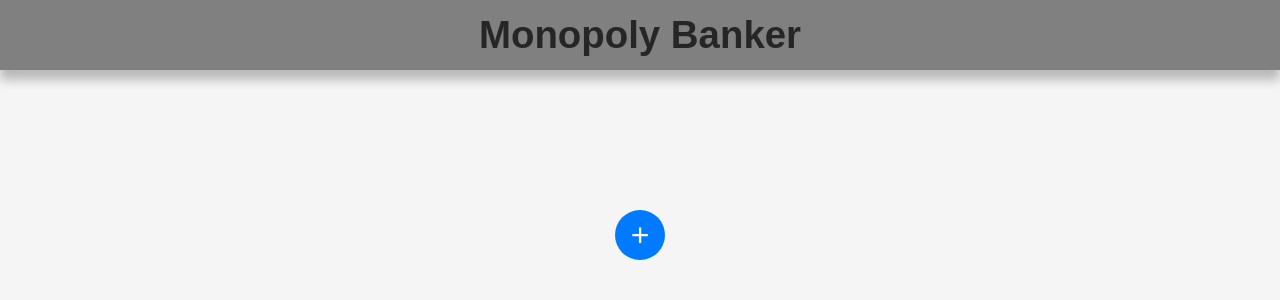
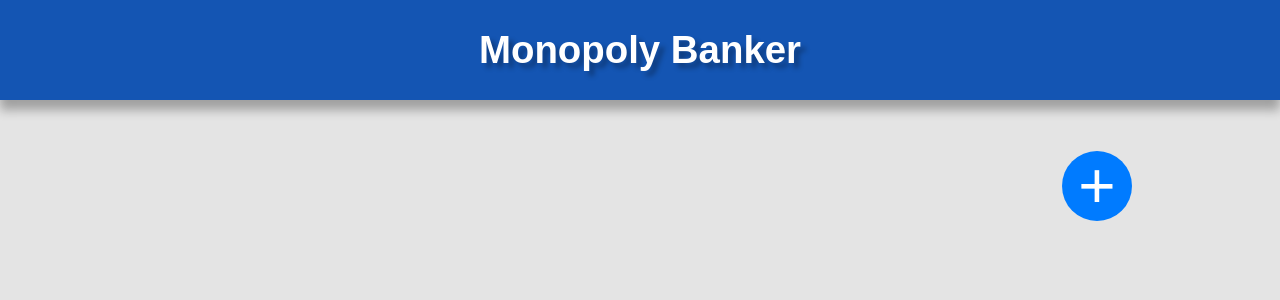
Before and after one commit to wontonsoup99/monopolyBankerSvelte5, a SvelteKit app in the folder monopoly-svelte/: page / in a window 1280 px wide. Shown: the top 300 px of the page. Built offline with nearby package versions, Linux system fonts and the light colour scheme.

Commit message:
changed styling a styling for cards and other styling changes

```diff
--- a/monopoly-svelte/package.json
+++ b/monopoly-svelte/package.json
@@ -6,7 +6,7 @@
 	"scripts": {
 		"dev": "vite dev",
 		"build": "vite build",
-		"build:dev": "./gradlew build assembleDebug",
+		"build:dev": "cd android && ./gradlew build assembleDebug",
 		"preview": "vite preview",
 		"prepare": "svelte-kit sync || echo ''",
 		"check": "svelte-kit sync && svelte-check --tsconfig ./tsconfig.json",
--- a/monopoly-svelte/src/routes/+layout.svelte
+++ b/monopoly-svelte/src/routes/+layout.svelte
@@ -27,5 +27,6 @@
 		width: 100%;
 		margin: 0 auto;
 		box-sizing: border-box;
+		background-color: rgb(228, 228, 228);
 	}
 </style>
--- a/monopoly-svelte/src/routes/+page.svelte
+++ b/monopoly-svelte/src/routes/+page.svelte
@@ -19,10 +19,9 @@
 <!--body section-->
 <section>
 	<div class="headerWrapper">
-		<h1 class="welcome">Monopoly Banker</h1>
+		<h1 class="header">Monopoly Banker</h1>
 	</div>
 
-	<div class="cardContainer">
 	<!-- Render cards dynamically -->
 	{#each cards as card (card.playerName)}
 		<div class="card">
@@ -33,10 +32,21 @@
 			>
 		</div>
 	{/each}
+
+	<!-- Button to add a new card -->
+	<div class="addCardButtonFlex">
+		<button on:click={() => addCard(playerName)} class="addCardButton">+</button>
 	</div>
-	<!-- Button to add a new card -->
-	<button on:click={() => addCard(playerName)} class="addCardButton">+</button>
 </section>
+
+
+
+
+
+
+
+
+
 
 <!--style section-->
 <style>
@@ -47,110 +57,117 @@
 		align-items: center;
 		flex: 0.6;
 		height: 100vh;
+		width: 100vw;
+		min-width: 400px;
+		background-color: rgb(228, 228, 228);
 	}
 
 	.headerWrapper {
 		display: flex;
-		align-items: start;
-		height: 100%;
+		align-items: center;
+		height: 100px;
 		width: 100%;
-		background-color: grey;
+		background-color: rgb(20, 85, 179);
 		padding: 6px;
 		margin-top: 0;
 		margin-bottom: 20px;
-		box-shadow: 0 10px 10px rgba(0, 0, 0, 0.25);
+		box-shadow: 0 10px 10px rgba(0, 0, 0, 0.3);
 	}
 
 	h1 {
 		width: 100%;
 	}
 
-	.welcome {
+	.header {
+		color: #fff;
 		display: flex;
 		justify-content: center;
-		align-items: flex-start;
+		align-items: center;
 		font-weight: 600;
-	}
-
-	.cardContainer {
-		display: flex;
-		justify-content: center;
-		align-items: flex-start;
-		flex-direction: row;
-		width: 90%;
-		flex-wrap: wrap;
-		height: auto;
-		min-height: 100px;
+		text-shadow: 5px 5px 5px rgba(0, 0, 0, 0.3);
 	}
 
 	.card {
 		display: flex;
-		justify-content: flex-start;
+		justify-content: space-between;
 		align-items: center;
 		gap: 10px;
-		width: 100%;
+		width: 80%;
+		min-width: 390px;
 		background-color: rgb(255, 255, 255);
 		height: 100px;
 		margin: 6px;
 		border-radius: 20px;
-		box-shadow: 0 4px 4px rgba(0, 0, 0, 0.25);
+		box-shadow: inset -8px -8px rgba(49, 42, 42, 0.3);
 	}
 
 	/* Add styles for the button */
+	.addCardButtonFlex {
+		display: flex;
+		justify-content: right;
+		align-items: center;
+		width: 100%;
+		min-width: 380px;
+		height: 100px;
+		margin: 16px 20% 0 0;
+	}
 	.addCardButton {
+		position: relative;
+		right: 0;
 		display: flex;
 		justify-content: center;
 		align-items: center;
 		margin: 20px;
-		width: 50px;
-		height: 50px;
+		width: 70px;
+		height: 70px;
 		background-color: #007bff;
 		color: white;
 		border: none;
-		border-radius: 25px;
+		border-radius: 50%;
 		cursor: pointer;
-		font-size: 32px;
+		font-size: 4em;
 		transition: ease-in-out 0.1s;
 	}
 	.addCardButton:hover {
 		background-color: #0056b3;
 		transform: scale(1.05);
+		box-shadow: 0 4px 4px rgba(0, 0, 0, 0.25);
 	}
 	.removePlayer {
-		grid-row: 1/3;
-		grid-column: 5/6;
+		position: relative;
+		right: 0;
 		text-align: center;
-		color: white;
+		color: hsl(0, 0%, 55%);
 		border: solid 1px white;
 		text-align: center;
 		font-size: 20px;
 		width: 30px;
 		height: 30px;
-		background-color: red;
-		border-radius: 6px;
 		transition: 0.3s;
-		margin: 6px;
+		margin: 16px;
+		border-radius: 10%;
+		cursor: pointer;
 	}
 	.removePlayer:hover {
+		border-radius: 50%;
 		background-color: rgb(133, 14, 14);
 		transform: scale(1.1);
 	}
 
 	.playerName {
-		justify-self: flex-start;
+		position: relative;
+		left: 0;
+		margin: 16px;
 		text-align: center;
 		color: rgb(0, 0, 0);
 		font-weight: bold;
 		font-size: 2rem;
 	}
 	.playerMoney {
-		justify-self: center;
+		margin: 16px;
 		text-align: center;
-		margin-top: 20px;
 		color: white;
 		font-weight: 800;
-		margin-top: auto;
-		margin-bottom: 6px;
 		font-size: 2rem;
 		color: rgb(98, 255, 98);
 	}
```
Lines whose indentation alone changed are shown as unchanged.
